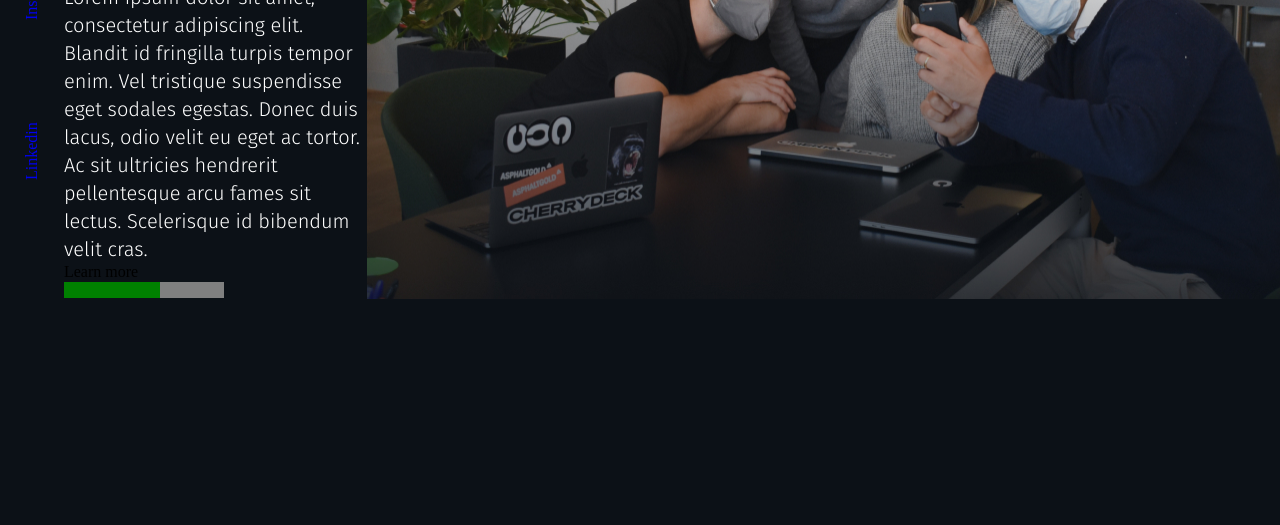
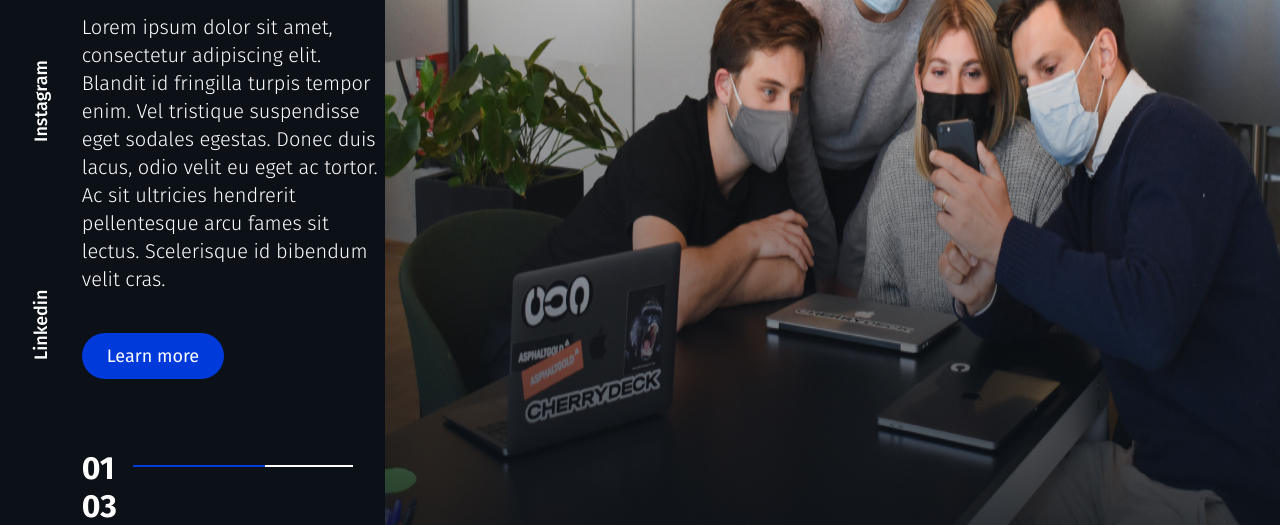
Before and after one commit to blacknesss/RAVEN-DIGITAL, a plain HTML site: page index.html in a window 1280 px wide. Shown: the part 547-1072 px from the top of the page. Before the commit the page ends 846 px from the top, so only its background shows below. Drawn offline with Linux system fonts and the light colour scheme.

Commit message:
modified:   css/mainstyle.css 	modified:   index.html

```diff
--- a/css/mainstyle.css
+++ b/css/mainstyle.css
@@ -40,6 +40,9 @@ body{
     justify-content: space-between;
     margin-top: 137px;
 }
+.block-2 img{
+    display: block;
+}
 .block-2 h1{
     color: #FFF;
     font-family: Fira Sans;
@@ -55,9 +58,16 @@ body{
 }
 .block-2__links p{
     rotate: 270deg;
+    color: #FFF;
+    font-family: Fira Sans;
+    font-size: 18px;
+    font-style: normal;
+    font-weight: 500;
+    line-height: normal;
 }
 .lorem{
     max-width: 668px;
+    margin: 30px 0 40px 0;
 }
 .lorem p{
     color: #FFF;
@@ -67,3 +77,40 @@ body{
     font-style: normal;
     line-height: 28px;
 }
+.btn-more{
+    color: #FFF;
+    font-size: 18px;
+    font-family: Fira Sans;
+    font-weight: 400;
+    font-style: normal;
+    line-height: 28px;
+
+    border-radius: 30px;
+    background: #003ADB;
+    padding: 9px 25px;
+    margin-bottom: 70px;
+}
+.btn-more:hover{
+    box-shadow: 0px 10px 30px 0px rgba(64, 106, 255, 0.24);
+}
+.progressbar label{
+    color: #FFF;
+    font-size: 32px;
+    font-family: Fira Sans;
+    font-weight: 700;
+    font-style: normal;
+    line-height: normal;
+}
+#prog-1{
+    height: 2px;
+    width: 220px;
+    margin: 0 14px 15px 14px;
+}
+::-webkit-progress-bar{
+    background-color: #FFF;
+}
+::-webkit-progress-value{
+    background-color: #003ADB;
+}
+
+/* next block */
--- a/index.html
+++ b/index.html
@@ -54,7 +54,7 @@
                         <p>Linkedin</p>
                     </a>
                 </div>
-                <div>
+                <div class="block-2__digital">
                     <div>
                         <h1>WE ARE</h1>
                     </div>
@@ -64,17 +64,22 @@
                     <div class="lorem">
                         <p>Lorem ipsum dolor sit amet, consectetur adipiscing elit. Blandit id fringilla turpis tempor enim. Vel tristique suspendisse eget sodales egestas. Donec duis lacus, odio velit eu eget ac tortor. Ac sit ultricies hendrerit pellentesque arcu fames sit lectus. Scelerisque id bibendum velit cras. </p>
                     </div>
-                    <button>Learn more</button>
-                    <div>
-                        <label for="prog-1"></label>
+                    <button class="btn-more" type="submit">Learn more</button>
+                    <div class="progressbar">
+                        <label for="prog-1">01</label>
                         <progress id="prog-1" value="60" max="100"></progress>
-                        <label for="prog-1"></label>
+                        <label for="prog-1">03</label>
                     </div>
                 </div>
                 <img src="img/cherrydeck-A44EW3n2PgM-unsplash 1.jpg" alt="#">
             </div>
         </header>
 
+        <section>
+
+        </section>
+
+
         <script src="main.js"></script>
     </body>
 </html>
```
